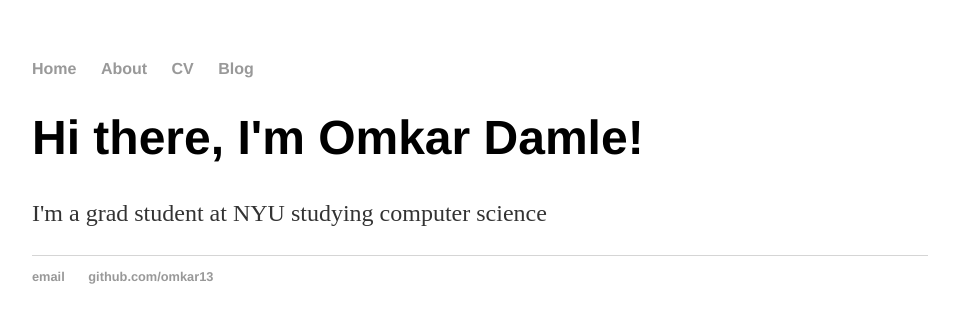
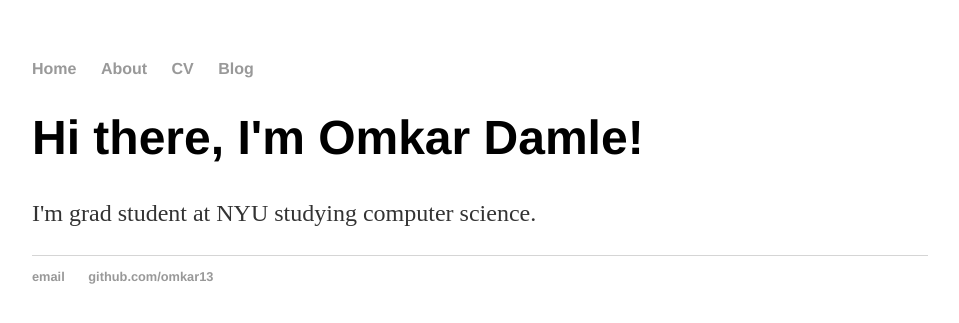
Before and after one commit to omkar13/omkar13.github.io, a Jekyll site: the page built from index.html, in a window 1280 px wide. Shown: the top 323 px of the page, without its empty margins (160-1119 px from the left). Built offline with Jekyll 4.4.1, drawn with Linux system fonts in a browser that asks for light colours.

Commit message:
Update index.html

```diff
--- a/index.html
+++ b/index.html
@@ -1,30 +1,8 @@
-<!DOCTYPE html>
-<html>
-	<head>
-		<title>Omkar Damle</title>
-		<!-- link to main stylesheet -->
-		<link rel="stylesheet" type="text/css" href="/css/main.css">
-	</head>
-	<body>
-		<nav>
-    		<ul>
-        		<li><a href="/">Home</a></li>
-	        	<li><a href="/about">About</a></li>
-        		<li><a href="/cv">CV</a></li>
-        		<li><a href="/blog">Blog</a></li>
-    		</ul>
-		</nav>
-		<div class="container">
-    		<div class="blurb">
-        		<h1>Hi there, I'm Omkar Damle!</h1>
-				<p>I'm a grad student at NYU studying computer science</p>
-    		</div><!-- /.blurb -->
-		</div><!-- /.container -->
-		<footer>
-    		<ul>
-        		<li><a href="mailto:omkarvdamle13@gmail.com">email</a></li>
-        		<li><a href="https://github.com/omkar13">github.com/omkar13</a></li>
-			</ul>
-		</footer>
-	</body>
-</html>
+---
+layout: default
+title: Omkar Damle
+---
+<div class="blurb">
+	<h1>Hi there, I'm Omkar Damle!</h1>
+	<p>I'm grad student at NYU studying computer science.</p>
+</div><!-- /.blurb -->
```
